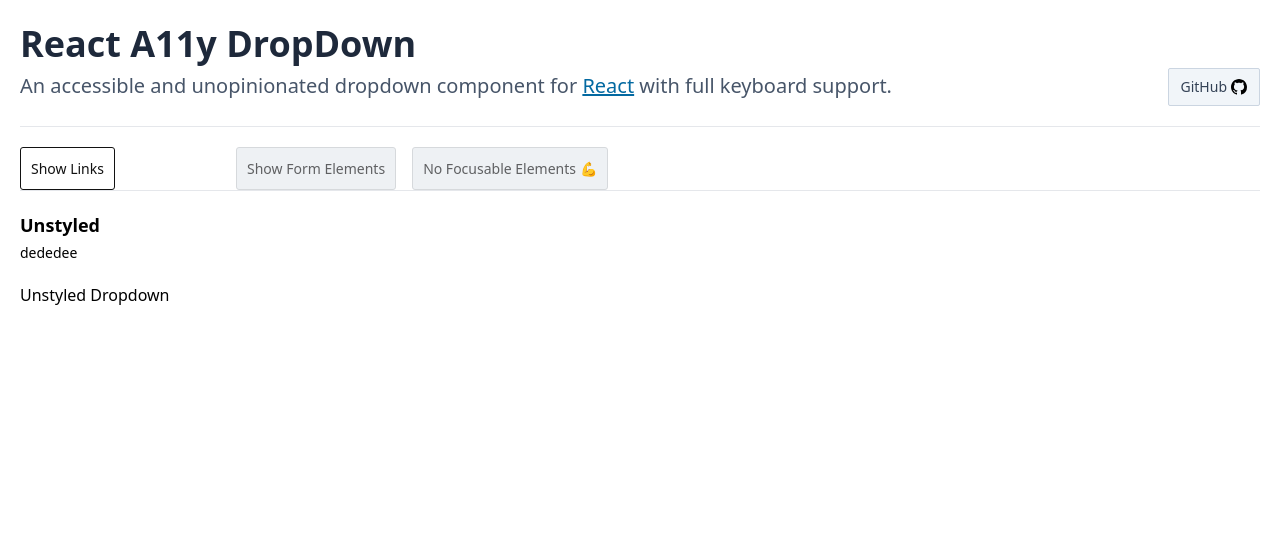
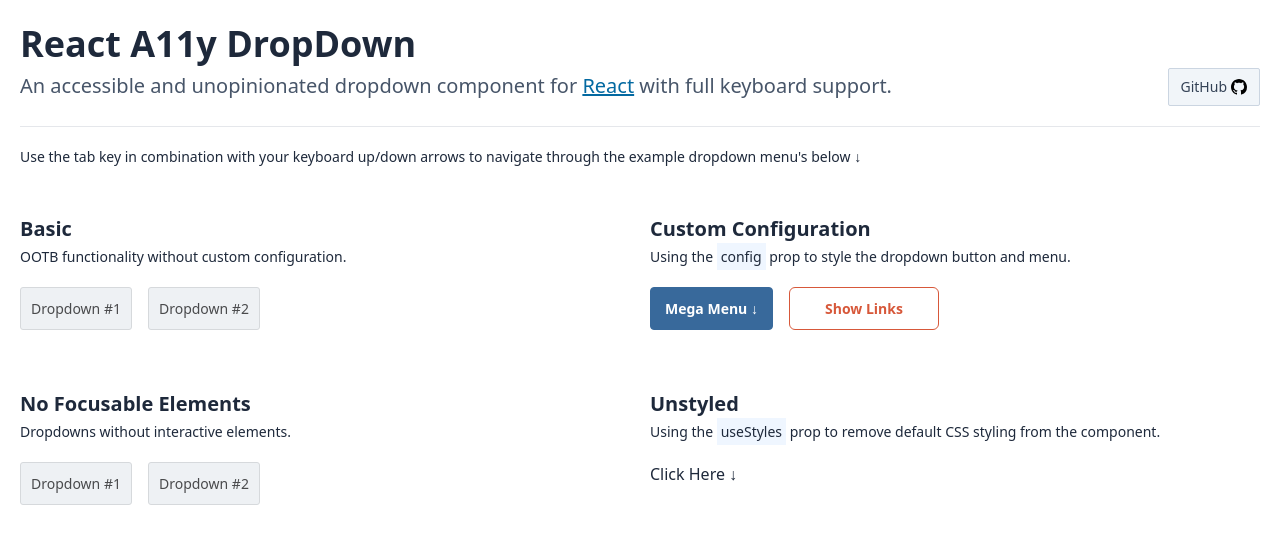
Before and after one commit to dcooney/react-a11y-dropdown, a React (Create React App) app: page / in a window 1280 px wide. Shown: the top 544 px of the page. Built offline with nearby package versions, Linux system fonts and the light colour scheme.

Commit message:
Updated config props and expanded examples

```diff
--- a/src/App.js
+++ b/src/App.js
@@ -4,6 +4,7 @@ import Intro from './pages/home/Intro'
 import MenuOne from './pages/home/MenuOne'
 import MenuThree from './pages/home/MenuThree'
 import MenuTwo from './pages/home/MenuTwo'
+import MegaMenu from './pages/home/MegaMenu'
 
 export default function App() {
    const drop = useRef()
@@ -13,9 +14,58 @@ export default function App() {
    }
 
    return (
-      <div className="container mx-auto px-5">
+      <div className="container mx-auto px-5 text-slate-800 pb-15">
          <Intro />
-         <div className="flex flex-nowrap items-center gap-4 self-start text-md">
+
+         <div className="grid grid-cols-2 gap-5 pt-2">
+            <div className="py-5">
+               <h3 className="text-xl font-bold mb-1">Basic</h3>
+               <p className="text-sm mb-5">
+                  OOTB functionality without custom configuration.
+               </p>
+               <div className="flex flex-nowrap items-center gap-4 self-start">
+                  <DropDown label="Dropdown #1">
+                     <MenuOne />
+                  </DropDown>
+                  <DropDown label="Dropdown #2">
+                     <MenuTwo />
+                  </DropDown>
+               </div>
+            </div>
+
+            <div className="py-5">
+               <h3 className="text-xl font-bold mb-1">Custom Configuration</h3>
+               <p className="text-sm mb-5">
+                  Using the <span className="bg-blue-50 p-1">config</span> prop
+                  to style the dropdown button and menu.
+               </p>
+               <div className="flex flex-nowrap items-center gap-4 self-start">
+                  <DropDown
+                     label="Mega Menu <span>&darr;</span>"
+                     config={{
+                        button: {
+                           background: '#38699b',
+                           border: '1px solid #38699b',
+                           borderRadius: '4px',
+                           color: '#fff',
+                           fontWeight: 'bold',
+                           padding: '10px 14px',
+                           hover: {
+                              background: '#457ab1',
+                              borderColor: '#457ab1',
+                              color: '#fff'
+                           }
+                        },
+                        dropdown: {
+                           background: '#f3f7fb',
+                           border: '1px solid #d6dfe9',
+                           width: '475px',
+                           maxHeight: 'none'
+                        }
+                     }}
+                  >
+                     <MegaMenu />
+                  </DropDown>
                   <DropDown
                      ref={drop}
                      id="my-dropdown"
@@ -26,43 +76,75 @@ export default function App() {
                      config={{
                         button: {
                            background: '#fff',
-                     color: '#121212',
-                     borderColor: '#121212',
+                           color: '#d7583a',
+                           borderColor: '#d7583a',
+                           width: '100%',
+                           fontWeight: 'bold',
+                           padding: '10px 14px',
+                           borderRadius: '6px',
                            hover: {
-                        background: '#121212',
-                        borderColor: '#121212',
+                              background: '#d7583a',
+                              borderColor: '#d7583a',
+                              color: '#fff'
+                           },
+                           active: {
+                              background: '#c34426',
+                              borderColor: '#c34426',
+                              borderRadius: '6px 6px 0 0',
                               color: '#fff'
                            }
                         },
                         wrapper: {
-                     width: '200px'
+                           width: '150px'
                         },
                         dropdown: {
-                     top: false
+                           width: '150px',
+                           background: '#fff',
+                           borderColor: '#c34426',
+                           borderRadius: '0 0 6px 6px',
+                           transform: 'none'
                         }
                      }}
                   >
                      <div>
+                        <MenuOne />
+                        <div className="flex justify-end text-xs">
                            <button onClick={() => handleClick()}>Close</button>
-                  <MenuOne />
+                        </div>
                      </div>
                   </DropDown>
-            <DropDown id="my-id-2" label="Show Form Elements">
-               <MenuTwo />
+               </div>
+            </div>
+
+            <div className="py-5">
+               <h3 className="text-xl font-bold mb-1">No Focusable Elements</h3>
+               <p className="text-sm mb-5">
+                  Dropdowns without interactive elements.
+               </p>
+               <div className="flex flex-nowrap items-center gap-4 self-start">
+                  <DropDown label="Dropdown #1">
+                     <MenuThree />
                   </DropDown>
-            <DropDown label={`No Focusable Elements <span>💪</span>`}>
+                  <DropDown label="Dropdown #2">
                      <MenuThree />
                   </DropDown>
                </div>
+            </div>
 
-         <hr />
             <div className="py-5">
-            <h3 className="text-lg font-bold mb-1">Unstyled</h3>
-            <p className="text-sm mb-5">dededee</p>
-            <DropDown label="Unstyled Dropdown" useStyles={false}>
+               <h3 className="text-xl font-bold mb-1">Unstyled</h3>
+               <p className="text-sm mb-5">
+                  Using the <span className="bg-blue-50 p-1">useStyles</span>{' '}
+                  prop to remove default CSS styling from the component.
+               </p>
+               <DropDown
+                  label="Click Here <span>&darr;</span>"
+                  useStyles={false}
+               >
                   <MenuOne />
                </DropDown>
             </div>
          </div>
+      </div>
    )
 }
--- a/src/lib/components/DropDown/defaults.js
+++ b/src/lib/components/DropDown/defaults.js
@@ -6,14 +6,23 @@ module.exports = {
       background: '#eef1f4',
       border: '1px solid #d6d9dc',
       borderRadius: '3px',
-      color: '#5f6062',
+      color: '#494a4c',
       fontSize: '14px',
+      fontWeight: '400',
       margin: '0',
       padding: '10px',
+      width: 'auto',
       hover: {
          background: '#eaedef',
          borderColor: '#c1c3c6',
-         color: '#303031'
+         color: '#242526',
+         borderRadius: null
+      },
+      active: {
+         background: null,
+         borderColor: null,
+         color: null,
+         borderRadius: null
       }
    },
    dropdown: {
@@ -29,11 +38,15 @@ module.exports = {
       overflowY: 'auto',
       padding: '10px',
       position: 'absolute',
+      transform: 'scale(0.95)',
       transition:
          'transform 0.25s cubic-bezier(0.24, 0.22, 0.015, 1.56), opacity 0.15s ease-in-out, visibility 0.15s ease-in-out',
       top: '100%',
       width: '250px',
-      zIndex: 99999
+      zIndex: 99999,
+      active: {
+         transform: 'scale(1)'
+      }
    },
    wrapper: {
       width: 'auto'
--- a/src/pages/home/Intro.js
+++ b/src/pages/home/Intro.js
@@ -37,6 +37,10 @@ export default function Intro() {
                </span>
             </a>
          </div>
+         <p className="mb-5 text-sm">
+            Use the tab key in combination with your keyboard up/down arrows to
+            navigate through the example dropdown menu's below &darr;
+         </p>
       </div>
    )
 }
--- /dev/null
+++ b/src/pages/home/MegaMenu.js
@@ -0,0 +1,33 @@
+import MenuOne from './MenuOne'
+
+export default function MegaMenu() {
+   return (
+      <div className="text-slate-900">
+         <h3 className="text-md font-bold p-1">This is a Mega Menu</h3>
+         <p className="text-sm text-slate-700 px-1 mb-2 pb-2">
+            You can put whatever you'd like here as it's not controlled by the
+            component at all.
+         </p>
+         <div className="grid grid-cols-3 gap-2 py-3 px-1 border-t">
+            <div>
+               <h4 className="font-bold text-xs uppercase p-1 mb-1">
+                  Column #1
+               </h4>
+               <MenuOne />
+            </div>
+            <div>
+               <h4 className="font-bold text-xs uppercase p-1 mb-1">
+                  Column #2
+               </h4>
+               <MenuOne />
+            </div>
+            <div>
+               <h4 className="font-bold text-xs uppercase p-1 mb-1">
+                  Column #3
+               </h4>
+               <MenuOne />
+            </div>
+         </div>
+      </div>
+   )
+}
```
Also changed, not shown: src/lib/components/DropDown/DropDown.js, src/lib/components/DropDown/styles.js, 1 other file (tests, documents, lock files or other folders). Lines whose indentation alone changed are shown as unchanged.
